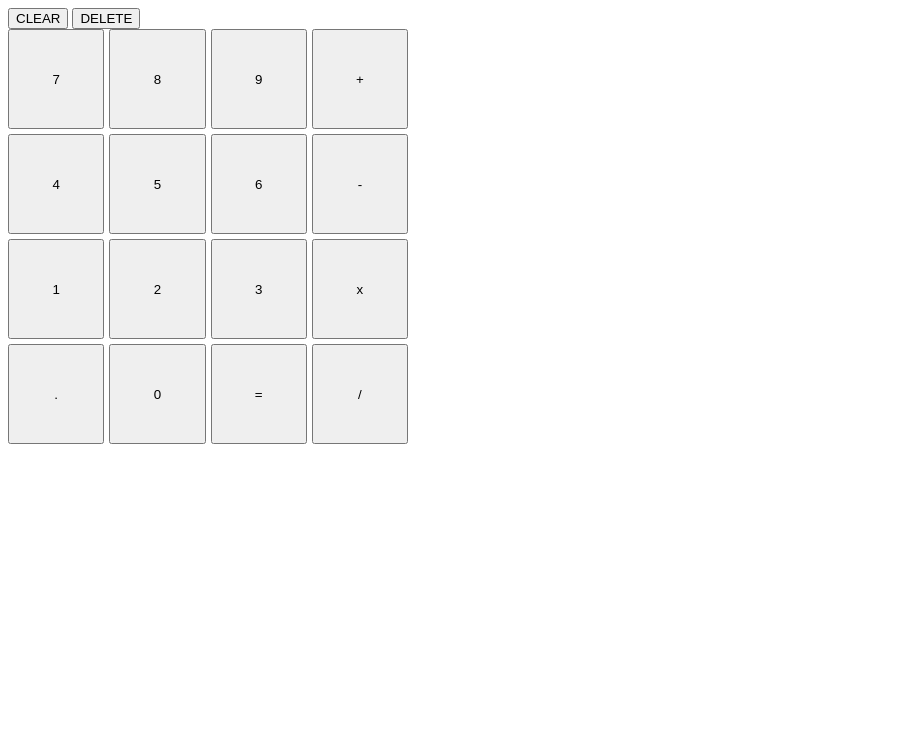
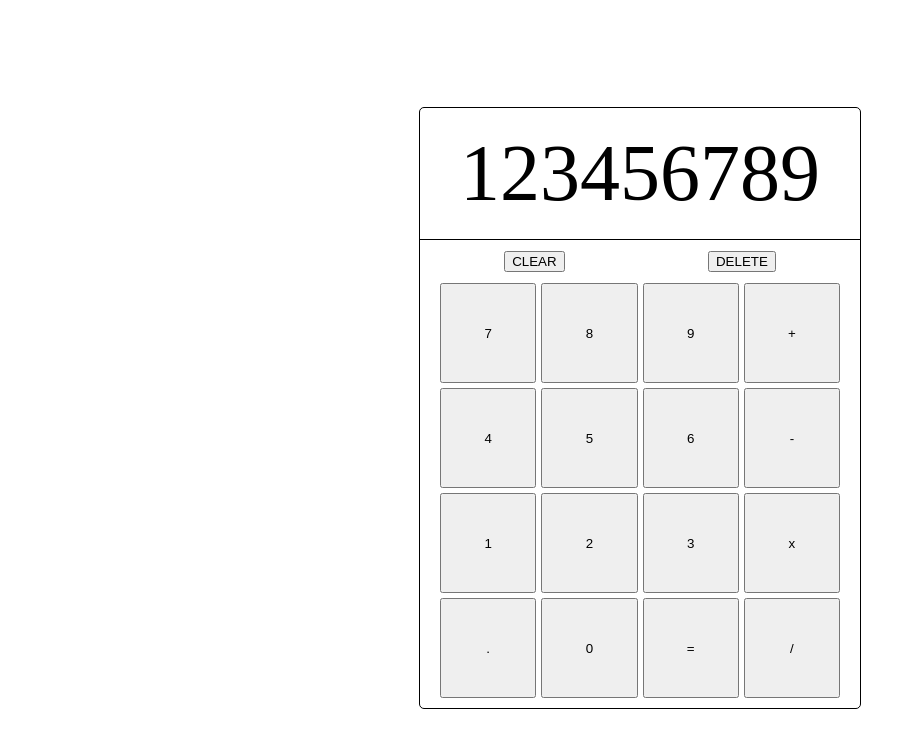
Before and after one commit to Melanie-J-Baker/calculator-project, a plain HTML site: page index.html in a window 1280 px wide. Shown: the whole page, without its empty margins (0-916 px from the left). Drawn offline with Linux system fonts and the light colour scheme.

Commit message:
Add styles to make html look like calculator

```diff
--- a/index.html
+++ b/index.html
@@ -14,7 +14,7 @@
         <div class="calculator">
             <div class="display">
                 <div class="prevDisplay"></div>
-                <div class="currentDisplay"></div>
+                <div class="currentDisplay">123456789</div>
             </div>
             <div class="clearButtons">
                 <button class="clearButton">CLEAR</button>
--- a/styles.css
+++ b/styles.css
@@ -1,7 +1,69 @@
+.container {
+    display: flex;
+    justify-content: center;
+    align-items: center;
+    min-height: 100vh;
+}
+
+.calculator {
+    display: flex;
+    justify-content: center;
+    align-items: center;
+    flex-direction: column;
+    font-size: 10rem;
+    border: 1px solid black;
+    border-radius: 5px;
+}
+
+.display {
+    display: flex;
+    justify-content: center;
+    align-items: center;
+    flex-direction: column;
+    width: 400px;
+    padding: 20px;
+    flex: 1;
+    font-size: 0.5em;
+    border-bottom: 1px solid black;
+}
+
+.prevDisplay {
+    order: 1;
+}
+
+.currentDisplay {
+    order: 2;
+}
+
+.clearButtons {
+    display: flex;
+    flex-direction: row;
+    margin: 10px 5px 5px 5px;
+    width: 415px;
+    justify-content: space-around;
+}
+
+.clearButton {
+    margin: 1px;
+}
+
+.deleteButton {
+    margin: 1px;
+}
+
 .buttonGrid {
     display: grid;
     width: 400px;
     grid-template-columns: 1fr 1fr 1fr 1fr;
     grid-template-rows: 100px 100px 100px 100px;
     grid-gap: 5px;
+    margin: 5px 5px 10px 5px;
 }
+
+button {
+    cursor: pointer;
+}
+
+button:hover {
+    opacity: .95;
+}
```
